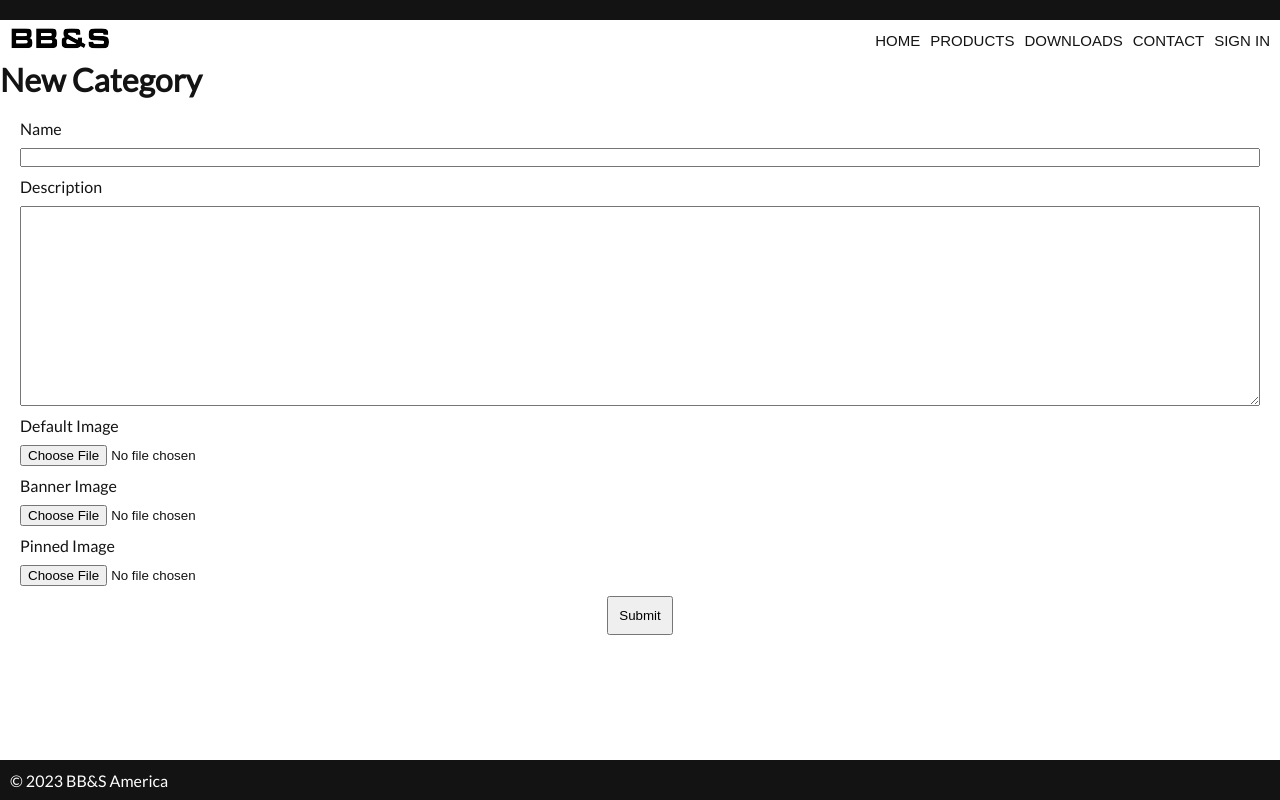
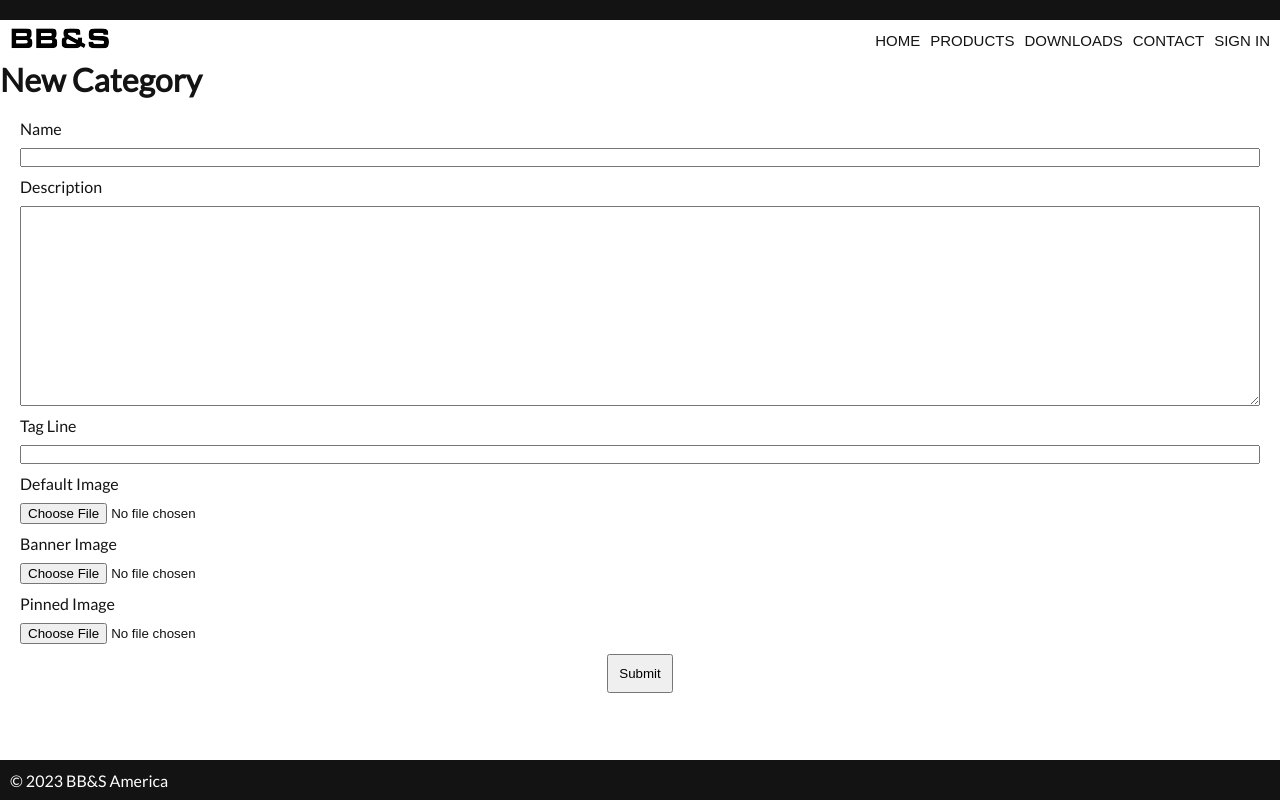
Before and after one commit to baconsocrispy/bbs-app, a Next.js app: page /categories/new in a window 1280 px wide. Built offline with nearby package versions, Linux system fonts and the light colour scheme; no server answers.

Commit message:
restyled block menu for horizontal orientation

```diff
--- a/app/api/api-types.ts
+++ b/app/api/api-types.ts
@@ -8,6 +8,7 @@ export type Category = {
   pinned: SerializedImage;
   short_description: string;
   slug: string;
+  tagLine: string;
 };
 
 export type Feature = {
--- a/app/components/block-menu/block-menu.styles.scss
+++ b/app/components/block-menu/block-menu.styles.scss
@@ -36,10 +36,6 @@
     gap: 1rem;
     padding: $padding-default;
     list-style: none;
-
-    @media (min-width: $breakpoint-md) {
-      grid-template-columns: repeat(3, 1fr);
-    }
   }
 
   &__item {
@@ -65,7 +61,6 @@
     text-transform: capitalize;
 
     @media (min-width: $breakpoint-md) {
-      flex-direction: column;
       align-items: flex-start;
     }
   }
@@ -77,6 +72,7 @@
   &__image {
     z-index: -1;
     object-fit: cover;
+    // object-position: 50% 0%;
     border-radius: $border-radius;
   }
 
@@ -84,24 +80,6 @@
     text-transform: uppercase;
   }
 
-  &__text-container {
-    display: none;
-    background-color: $color-black-transparent;
-    border-radius: .5rem;
-    padding: $padding-default;
-    font-size: $font-size-sm;
-    max-width: 45%;
-
-    @media (min-width: $breakpoint-sm) {
-      display: block;
-    }
-
-    @media (min-width: $breakpoint-md) {
-      max-width: 100%;
-      max-height: 40%;
-    }
-  }
-
   &--closed {
     display: none;
   }
--- a/app/components/category-form/category-form.component.tsx
+++ b/app/components/category-form/category-form.component.tsx
@@ -20,6 +20,7 @@ const CategoryForm: FC<CategoryFormProps> = ({ category }) => {
   // state
   const [ name, setName ] = useState(category ? category.name : '');
   const [ short_description, setShortDescription ] = useState(category ? category.short_description : '');
+  const [ tagLine, setTagLine ] = useState(category ? category.tagLine : '');
   const router = useRouter();
 
   // handlers
@@ -71,6 +72,21 @@ const CategoryForm: FC<CategoryFormProps> = ({ category }) => {
         name="category[short_description]"
         value={ short_description }
         onChange={ (e) => setShortDescription(e.target.value) }
+      />
+
+      {/* category tag line */}
+      <label
+        className="product-form__label"
+        htmlFor="tag-line"
+      >
+        Tag Line
+      </label>
+      <input
+        id="tag-line"
+        className="product-form__input"
+        name="category[tag_line]"
+        value={ tagLine }
+        onChange={ (e) => setTagLine(e.target.value) }
       />
 
       {/* category image */}
```
Also changed, not shown: app/components/block-menu/block-menu.component.tsx (+2 -6 lines).
